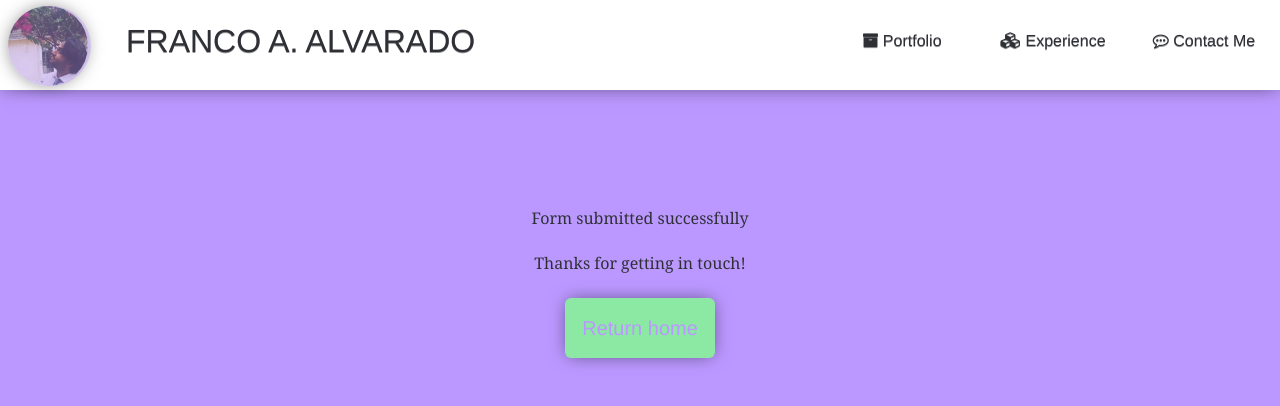
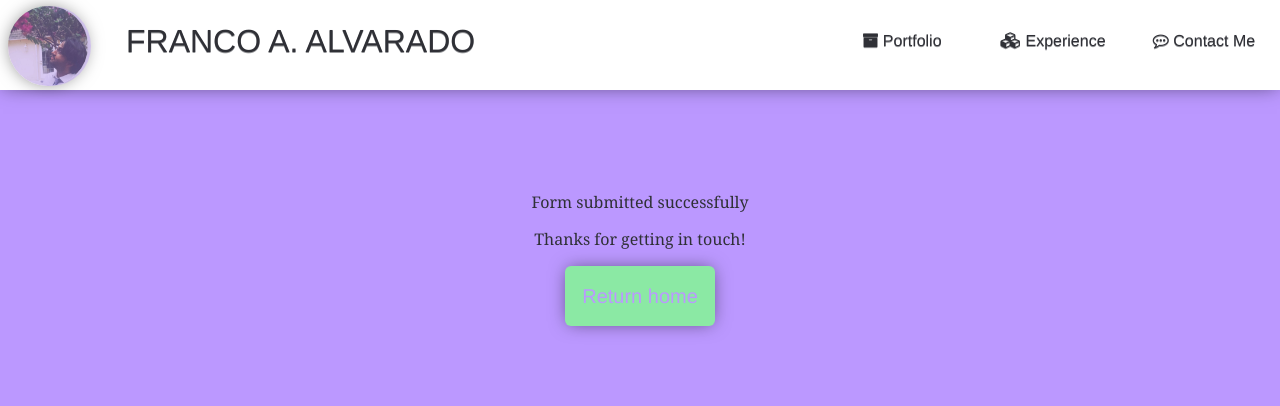
Before and after one commit to francopub/francopub.github.io, a Jekyll site: the page built from thanks/index.html, in a window 1280 px wide and 900 px high. Shown: the top 406 px of the window. Built offline with Jekyll 4.4.1, drawn with Linux system fonts in a browser that asks for light colours; some web fonts are replaced.

Commit message:
Update _base.scss

```diff
--- a/_sass/_base.scss
+++ b/_sass/_base.scss
@@ -45,10 +45,11 @@ h1#aboutme {
 p {
 	font-family: $stack-serif;
 	line-height: 1.3;
-	padding-bottom: 0.5em;
+	padding-bottom: 1em;
 	font-size: 1em;
 	widows: 2;
 	orphans: 2;
+	margin: 0;
 }
 li, li ul li {
 	font-family: $stack-serif;
@@ -57,15 +58,19 @@ li, li ul li {
 	orphans: 2;
 }
 article#aboutarticle {
-    max-width: 100%;
-    padding: 1em 30%;
-    -moz-columns: 4 150px;
-    columns: 2 50px;
-    -webkit-column-gap: 2em;
-    -moz-column-gap: 2em;
-    column-gap: 2em;
+    margin: 0 auto;
+    max-width: 900px;
+    padding: 0;
+    -moz-columns: 2 40px;
+    columns: 2 40px;
+    -webkit-column-gap: 35px;
+    -moz-column-gap: 35px;
+    column-gap: 35px;
     border-bottom: none;
     margin-top: 2em;
+	p {
+
+	}
 }
 
 
```
